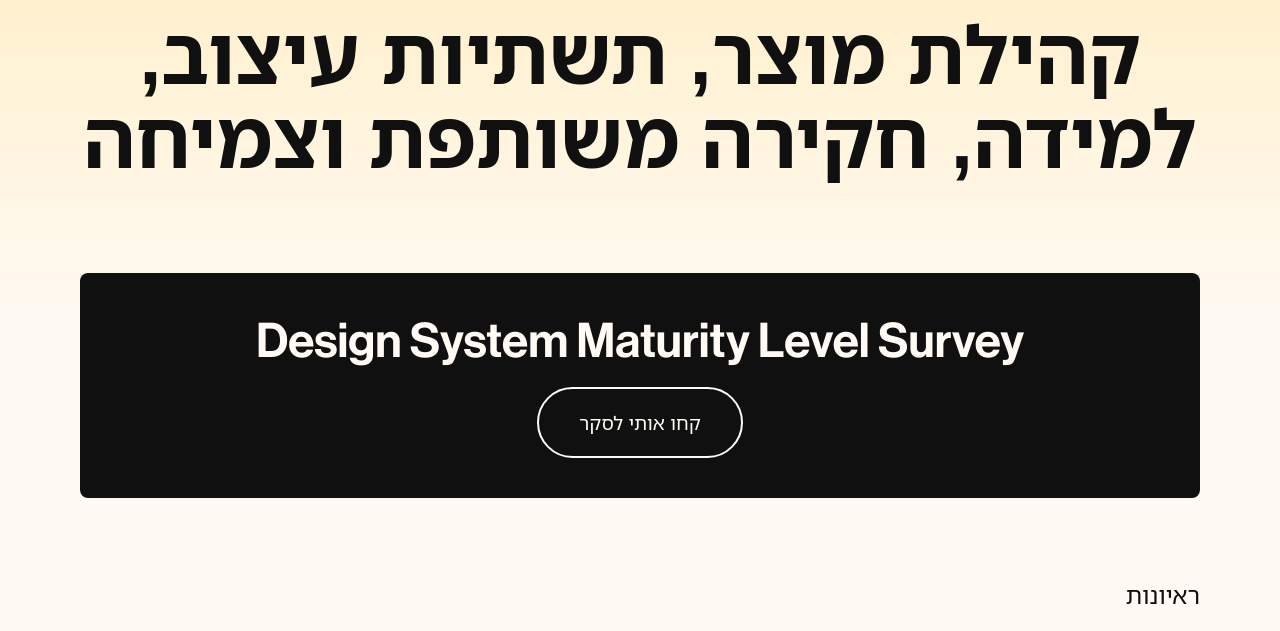
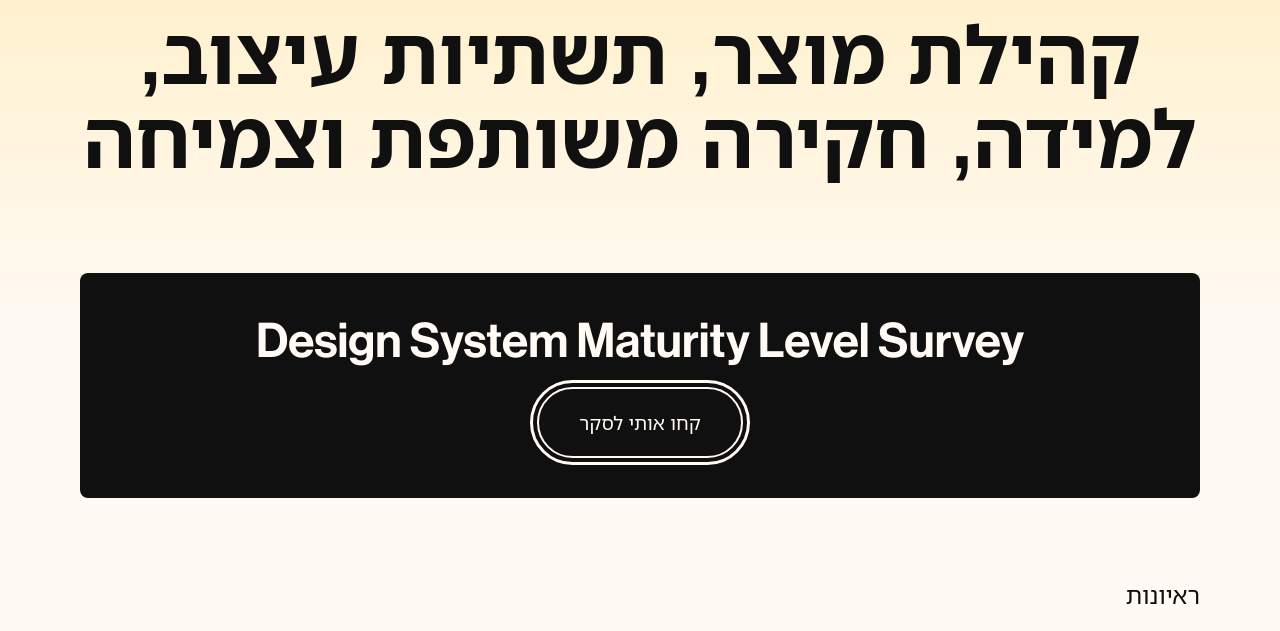
Before and after one commit to tidy-dev-team/des-ops, a PHP site: page / in a window 1280 px wide, with the restyled element focused. Shown: the part 144-775 px from the top of the page. Run offline with PHP 8.4, Linux system fonts and the light colour scheme.

Commit message:
Update style.css

```diff
--- a/style.css
+++ b/style.css
@@ -75,6 +75,11 @@ button.chip:hover {
 button.seker-button {
     border: 2px solid var(--ops-white);
     margin-bottom: 40px;
+}
+
+button.seker-button:focus-visible{
+    outline-offset: 4px;
+    outline: 3px solid var(--ops-white);
 }
 
 .logo img {
```
